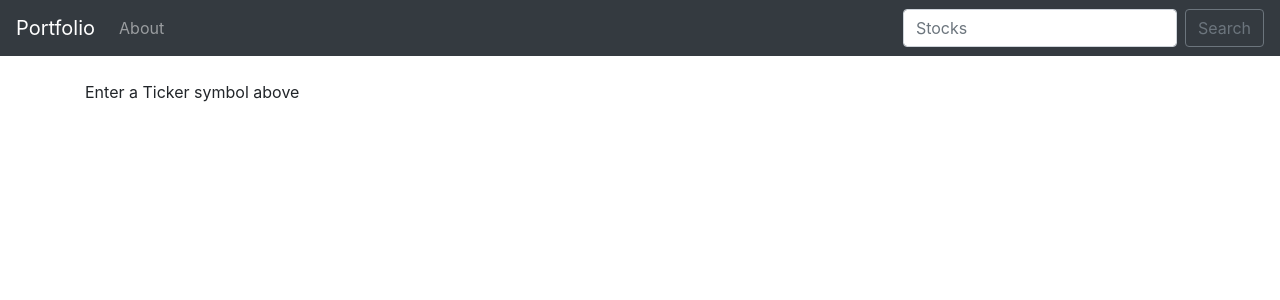
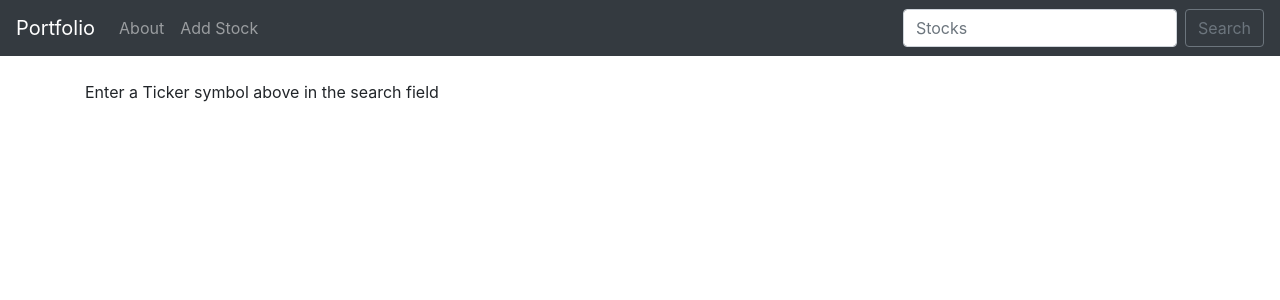
Before and after one commit to Sonam0123/Stock-Market-Portfolio-App, a Django app: page / in a window 1280 px wide. Shown: the top 300 px of the page. Run offline with Django 4.2, Linux system fonts and the light colour scheme.

Commit message:
navbar modifications

```diff
--- a/stocksportfolio/robbinghoods/templates/base.html
+++ b/stocksportfolio/robbinghoods/templates/base.html
@@ -21,6 +21,9 @@
     <ul class="navbar-nav mr-auto">
       <li class="nav-item">
         <a class="nav-link" href="{% url 'about' %}">About</a>
+      </li>
+      <li class="nav-item">
+        <a class="nav-link" href="{% url 'add_stock' %}">Add Stock</a>
       </li>
 	    </ul>
 	    <form action="{% url 'home' %}" class="form-inline my-2 my-lg-0" method="POST">
--- a/stocksportfolio/robbinghoods/urls.py
+++ b/stocksportfolio/robbinghoods/urls.py
@@ -4,4 +4,5 @@ from . import views
 urlpatterns = [
 	path('', views.home, name='home'),
 	path('about.html', views.about, name='about'),
+	path('add_stock.html', views.add_stock, name='add_stock'),
 ]
--- a/stocksportfolio/robbinghoods/views.py
+++ b/stocksportfolio/robbinghoods/views.py
@@ -15,8 +15,11 @@ def home(request):
 			api = "error..."
 		return render(request, 'home.html', {'api': api})
 	else :
-		return render(request, 'home.html', {'ticker': 'Enter a Ticker symbol above'})
+		return render(request, 'home.html', {'ticker': 'Enter a Ticker symbol above in the search field'})
 
 
 def about(request):
 	return render(request, 'about.html', {})
+
+def add_stock(request):
+	return render(request, 'add_stock.html', {})
```
Also changed, not shown: stocksportfolio/robbinghoods/templates/add_stock.html (added, +8 -0 lines).
